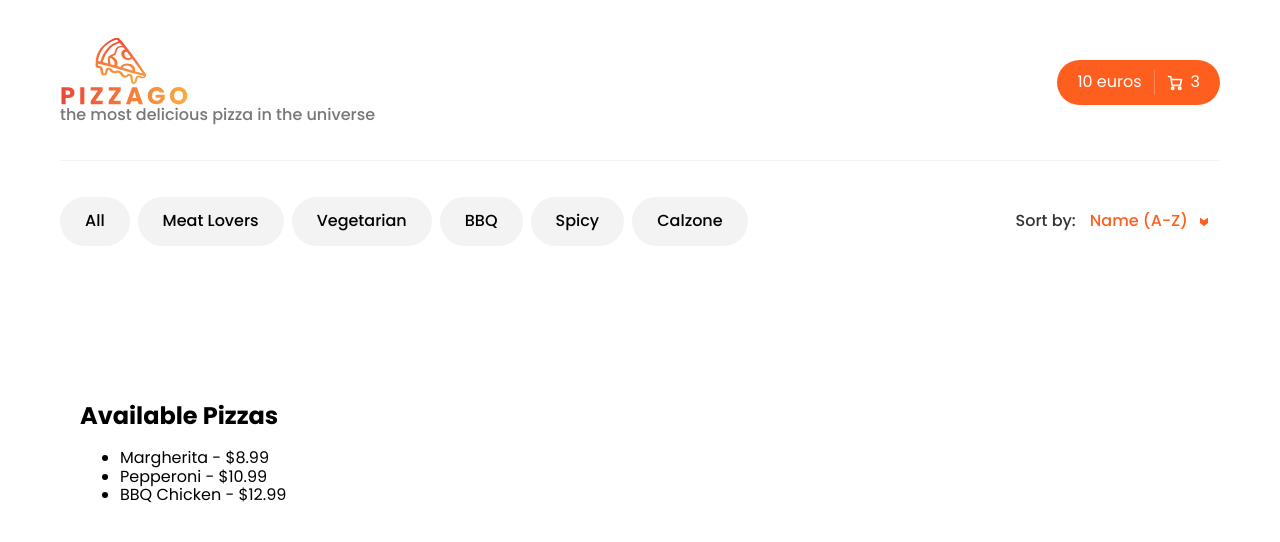
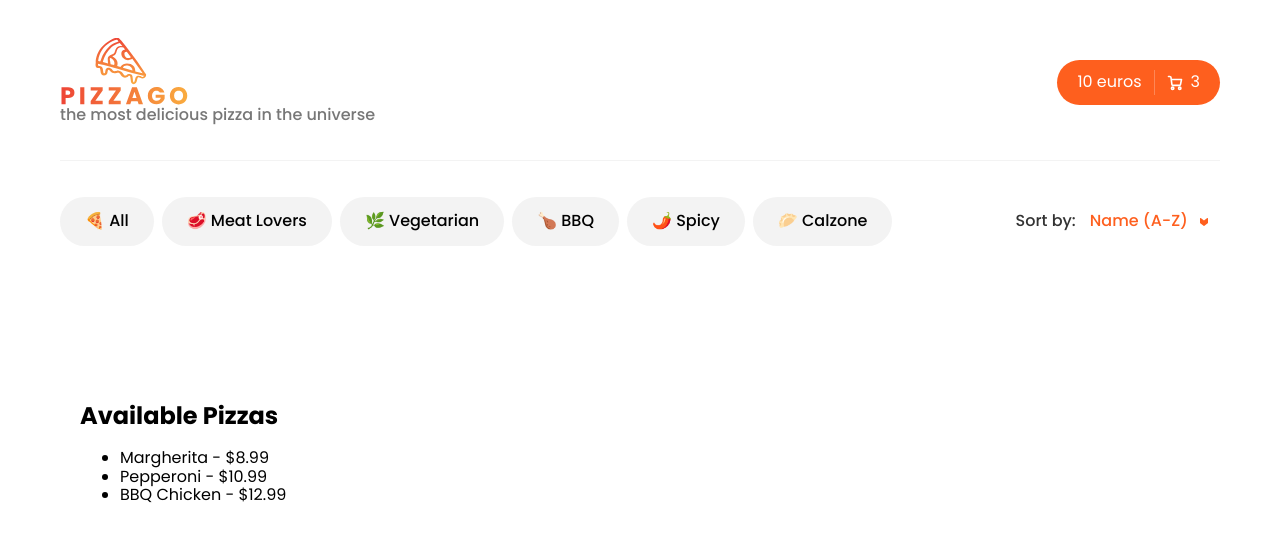
Before and after one commit to akutuzova11/react-pizza-go, a React (Create React App) app: page / in a window 1280 px wide. Shown: the top 542 px of the page. Built offline with nearby package versions, Linux system fonts and the light colour scheme.

Commit message:
add emojis to items

```diff
--- a/src/common/Navigation/index.js
+++ b/src/common/Navigation/index.js
@@ -30,12 +30,12 @@ export const Navigation = ({setSortedItems}) => {
       <HorizontalLine />
       <MenuGrouped>
         <List>
-          <Item>All</Item>
-          <Item>Meat Lovers</Item>
-          <Item>Vegetarian</Item>
-          <Item>BBQ</Item>
-          <Item>Spicy</Item>
-          <Item>Calzone</Item>
+          <Item>🍕 All</Item>
+          <Item>🥩 Meat Lovers</Item>
+          <Item>🌿 Vegetarian</Item>
+          <Item>🍗 BBQ</Item>
+          <Item>🌶️ Spicy</Item>
+          <Item>🥟 Calzone</Item>
         </List>
         <Sorting>
           <SortingFilter setSortedItems={setSortedItems} />
```
